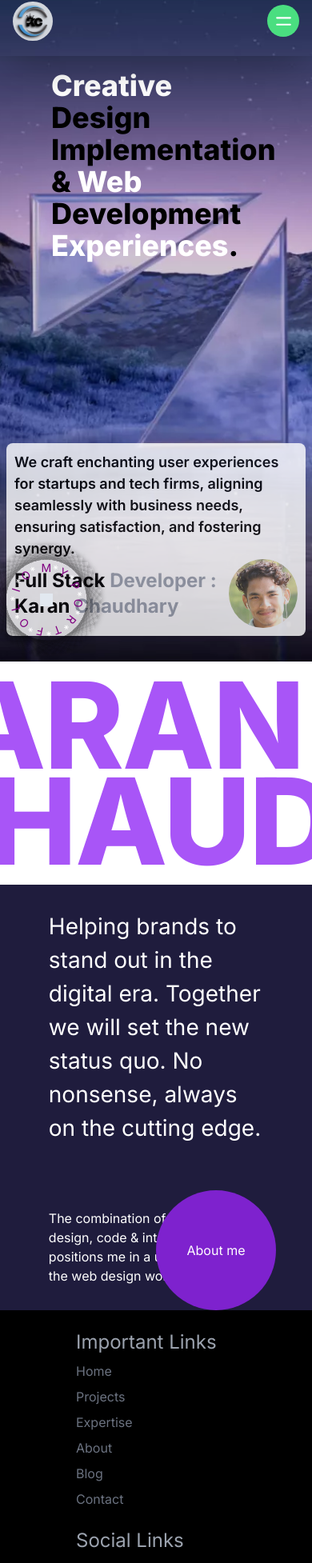
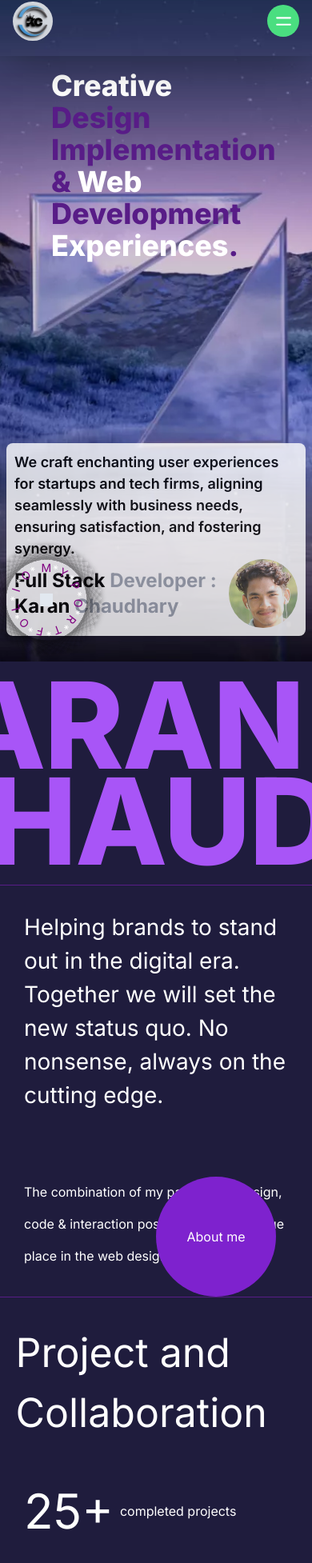
Before and after one commit to chkaran15/karanchaudhary, a Next.js app: page / in a window 390 px wide. Shown: the part 17-1971 px from the top of the page at 80% size. Built offline with nearby package versions, Linux system fonts and the light colour scheme.

Commit message:
2023-10-10 new:home about and service sections

```diff
--- a/app/page.tsx
+++ b/app/page.tsx
@@ -4,13 +4,15 @@ import { VideoSection } from "@/components/Home/homeWrapper/BannerTextSection";
 import BannerSection from "@/components/Home/homeWrapper/BannerSection";
 import { VelocityAnimation } from "@/components/animation/VelocityAnimation";
 import { HomeAboutSection } from "@/components/Home/homeWrapper/HomeAboutSection";
+import { HomeServiceInfo } from "@/components/Home/homeWrapper/HomeServiceInfo";
 
 export default function Home() {
   return (
-    <main className="home-page-wrapper ">
+    <main className="home-page-wrapper bg-primary1 ">
       <BannerSection />
       <VelocityAnimation />
-    <HomeAboutSection />
+      <HomeAboutSection />
+      <HomeServiceInfo />
       {/* <ImageSection /> */}
     </main>
   );
--- a/components/Home/homeWrapper/BannerSection.tsx
+++ b/components/Home/homeWrapper/BannerSection.tsx
@@ -18,11 +18,14 @@ function BannerSection() {
     <section ref={videoRef} className="relative w-full h-screen ">
       <div className="w-full h-full">
         <video
-          className="hidden md:block w-full h-full object-cover"
+          className="hidden md:block w-full h-full object-cover "
           autoPlay
           loop
           muted
+          playsInline
         >
+          {/* <source src="/home/homeVideo.mp4" /> */}
+          {/* <source src="/home/aboutVideo.mp4" /> */}
           <source src="https://res.cloudinary.com/dftgrb9fb/video/upload/v1696534014/video_2160p_ix2a9g.mp4" />
         </video>
         <Image
--- a/components/Home/homeWrapper/BannerTextSection.tsx
+++ b/components/Home/homeWrapper/BannerTextSection.tsx
@@ -10,15 +10,19 @@ export const VideoSection = () => {
     offset: ["end end", "start start"],
   });
   return (
-    <section className="absolute top-0 left-0 w-full h-screen  flex justify-center  items-center">
-
+    <motion.section
+      transition={{ duration: 0.7 }}
+      initial={{ y: "15% " }}
+      animate={{ y: "0% " }}
+      className="absolute top-0 left-0 w-full h-screen  flex justify-center  items-center"
+    >
       <div ref={ref} className="w-full h-full  border-red border-dotted">
-        <h1 className="progress sticky top-10 p-16 md:w-[650px]  text-4xl md:text-6xl font-extrabold">
+        <h1 className="progress sticky top-10 p-16 md:w-[650px]  text-4xl md:text-6xl font-extrabold text-purple-900">
           <span className="text-white">Creative</span> Design Implementation &{" "}
           <span className="text-white">Web</span> Development{" "}
           <span className="text-white">Experiences</span>.
         </h1>
       </div>
-    </section>
+    </motion.section>
   );
 };
--- a/components/Home/homeWrapper/HomeAboutSection.tsx
+++ b/components/Home/homeWrapper/HomeAboutSection.tsx
@@ -1,8 +1,7 @@
-
-"use client"
-import Link from 'next/link'
-import React, { useRef } from 'react'
-import {MotionValue, motion, useScroll, useTransform} from "framer-motion"
+"use client";
+import Link from "next/link";
+import React, { useRef } from "react";
+import { MotionValue, motion, useScroll, useTransform } from "framer-motion";
 
 function useParallax(value: MotionValue<number>, distance: number) {
   return useTransform(value, [0, 2], [-distance, distance]);
@@ -12,29 +11,37 @@ export const HomeAboutSection = () => {
   const aboutRef = useRef<any>(null);
   const { scrollYProgress } = useScroll({ target: aboutRef });
 
-    const y = useParallax(scrollYProgress, 300);
+  const y = useParallax(scrollYProgress, 500);
 
   return (
-    <section ref={aboutRef} className='about-section-wrapper relative py-[8%]  w-full bg-primary1 flex justify-center items-center  px-[10%]'>
-        <div className='about-wrapper  flex flex-col md:flex-row gap-20 px-[7%] text-white '>
-            <div className='about-left-wrapper text-[28px] md:text-[40px] '>
-                <h1>Helping brands to stand out in the digital era. Together we will set the new status quo. No nonsense, always on the cutting edge.</h1>
+    <section
+      ref={aboutRef}
+      className="about-section-wrapper relative py-[8%]  w-full bg-primary1 flex justify-center items-center border-t border-purple-900 px-[5%]"
+    >
+      <div className="about-wrapper flex flex-col lg:flex-row gap-20 justify-between px-[3%] text-white ">
+        <div className="about-left-wrapper text-[28px] md:text-[50px] lg:w-[60%] ">
+          <h1>
+            Helping brands to stand out in the digital era. Together we will set
+            the new status quo. No nonsense, always on the cutting edge.
+          </h1>
         </div>
-            <div className='about-right-wrapper text-base '>
-                <h1>The combination of my passion for design, code & interaction positions me in a unique place in the web design world.</h1>
+        <div className="about-right-wrapper text-base md:text-[25px] tracking-normal leading-10 lg:w-[30%]">
+          <h1>
+            The combination of my passion for design, code & interaction
+            positions me in a unique place in the web design world.
+          </h1>
         </div>
       </div>
 
       <motion.div
-             transition={{ duration: 3}}
+        transition={{ duration: 3 }}
         style={{
           y,
         }}
-        className='about-buttom absolute bottom-0  left-[50%] lg:left-[70%] translate-x-[-50%] lg:translate-x-[-30%] flex justify-center items-center w-[150px] h-[150px] rounded-full bg-purple-700 text-white'>
-            <Link href={"/about"}>
-                About me
-            </Link>
+        className="about-buttom absolute bottom-0  left-[50%] lg:left-[70%] translate-x-[-50%] lg:translate-x-[-30%] flex justify-center items-center w-[150px] h-[150px] rounded-full bg-purple-700 text-white"
+      >
+        <Link href={"/about"}>About me</Link>
       </motion.div>
     </section>
-  )
-}
+  );
+};
--- /dev/null
+++ b/components/Home/homeWrapper/HomeServiceInfo.tsx
@@ -0,0 +1,74 @@
+"use client";
+import Link from "next/link";
+import React, { useEffect, useRef } from "react";
+import { MotionValue, motion, useScroll, useTransform } from "framer-motion";
+
+export const HomeServiceInfo = () => {
+  let [projectCount, setProjectCount] = React.useState(0);
+  let [collaborationCount, setCollaborationCount] = React.useState(0);
+
+  function increaseCount(num: number) {
+    if (projectCount < num) {
+      projectCount = projectCount + 1;
+      setProjectCount(projectCount);
+      setTimeout(() => {
+        increaseCount(num);
+      }, 100);
+    } else {
+      return;
+    }
+  }
+
+  function increaseCountNumber(num: number) {
+    if (collaborationCount < num) {
+      collaborationCount = collaborationCount + 1;
+      setCollaborationCount(collaborationCount);
+      setTimeout(() => {
+        increaseCountNumber(num);
+      }, 100);
+    } else {
+      return;
+    }
+  }
+
+  useEffect(() => {
+    increaseCount(50);
+  }, []);
+
+  useEffect(() => {
+    increaseCountNumber(60);
+  }, []);
+
+  return (
+    <section className="about-section-wrapper relative py-[8%]  w-full bg-primary1  px-[5%] border-t border-purple-900">
+      <h1 className="text-white text-[50px] md:text-[100px]">
+        Project and Collaboration
+      </h1>
+      <div className="about-wrapper flex flex-col pt-10 md:flex-row gap-20 px-[3%] text-white ">
+        <div className="about-left-wrapper text-[28px] md:text-[40px] md:w-[60%]">
+          <h1 className="text-[60px] md:text-[80px] text-white flex items-center gap-2">
+            {projectCount}
+            {"+"}
+            <span className="text-base">completed projects</span>
+          </h1>
+          <h1 className="text-[60px] md:text-[80px] text-white flex items-center gap-2">
+            {collaborationCount}
+            {"+"}
+            <span className="text-base">collaborations</span>
+          </h1>
+        </div>
+        <div className="about-right-wrapper text-base lg:text-[30px] lg:leading-8 lg:trackling-normal lg:w-[45%]">
+          <h1>
+            {/* I'm excelled in numerous projects, and my achievements are
+            well-documented in my extensive portfolio of case studies. I have
+            the evidence to demonstrate my expertise and successful outcomes. */}
+            I excel in diverse projects, showcasing expertise through
+            collaborations and solo endeavors. Extensive case studies document
+            my achievements, offering evidence of successful outcomes and
+            innovative problem-solving. Explore my portfolio for proof.
+          </h1>
+        </div>
+      </div>
+    </section>
+  );
+};
--- a/components/animation/OpeningAnimation.tsx
+++ b/components/animation/OpeningAnimation.tsx
@@ -1,6 +1,7 @@
 "use client";
 import { motion } from "framer-motion";
 import React, { useEffect, useState } from "react";
+import {GoDotFill} from "react-icons/go"
 
 export const OpeningAnimation = () => {
   const data = [
@@ -34,7 +35,10 @@ export const OpeningAnimation = () => {
       {/* <video className="absolute -z-[1] top-0 object-cover lef-0 w-full h-full" autoPlay loop muted>
         <source src="https://res.cloudinary.com/dftgrb9fb/video/upload/v1696534648/pexels-byron-bhxr-11063871_1080p_fzepiq.mp4" />
       </video> */}
-      <h1 className="capitalize">{title}</h1>
+      <h1 className="capitalize text-3xl flex items-center gap-2">
+        <GoDotFill size={20} />
+        {title}
+      </h1>
     </motion.div>
   );
 };
--- a/components/animation/VelocityAnimation.tsx
+++ b/components/animation/VelocityAnimation.tsx
@@ -81,7 +81,7 @@ function ParallaxText({ children, baseVelocity = 100 }: ParallaxProps) {
 
 export const VelocityAnimation = () => {
   return (
-    <section className="velocity-wrapper relative w-full py-[5%]  ">
+    <section className="velocity-wrapper relative w-full py-[5%]   ">
       <ParallaxText baseVelocity={-5}>Karan</ParallaxText>
       <ParallaxText baseVelocity={5}>Chaudhary</ParallaxText>
     </section>
--- a/tailwind.config.ts
+++ b/tailwind.config.ts
@@ -21,10 +21,10 @@ const config: Config = {
       },
       screens:{
         xs:"375px",
-        sm:"400px"
+        sm:"400px",
+        standard:"1440px",
       }
     },
-
   },
   plugins: [],
 }
```
Lines whose indentation alone changed are shown as unchanged.
